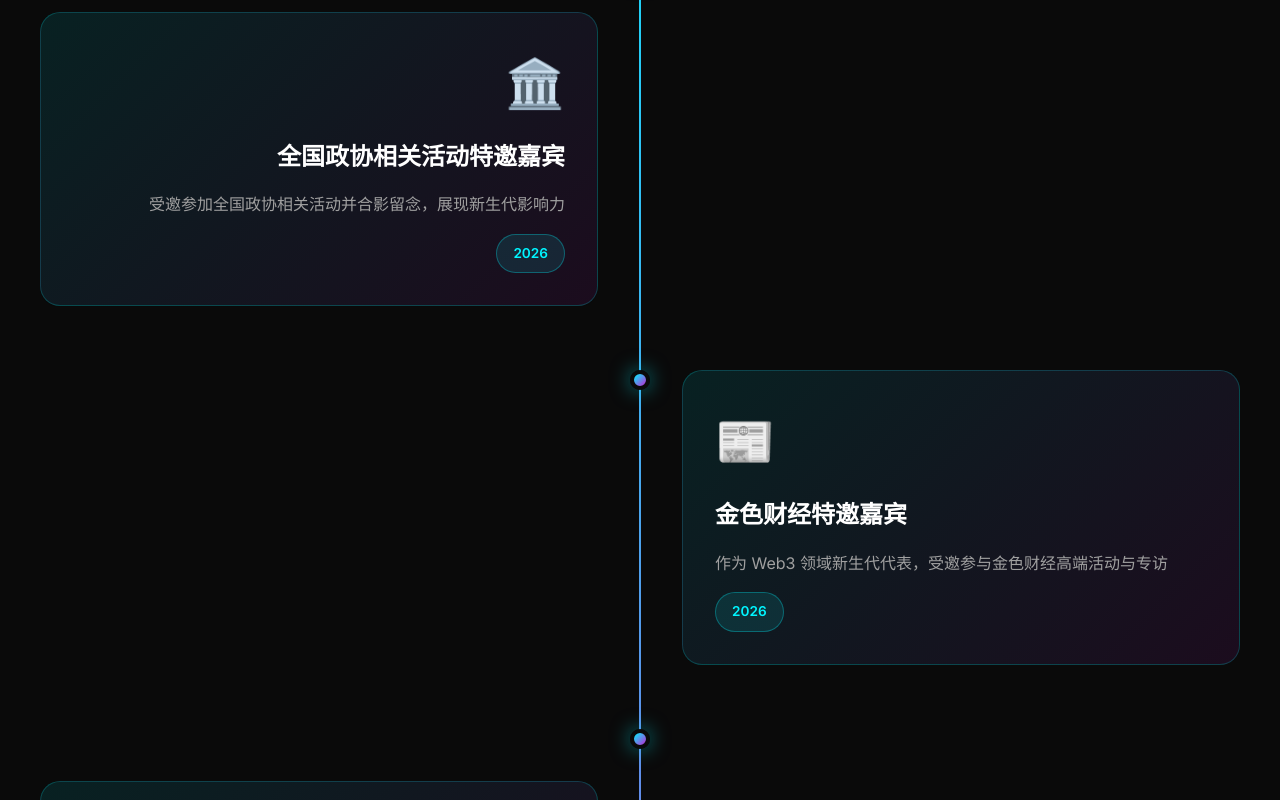
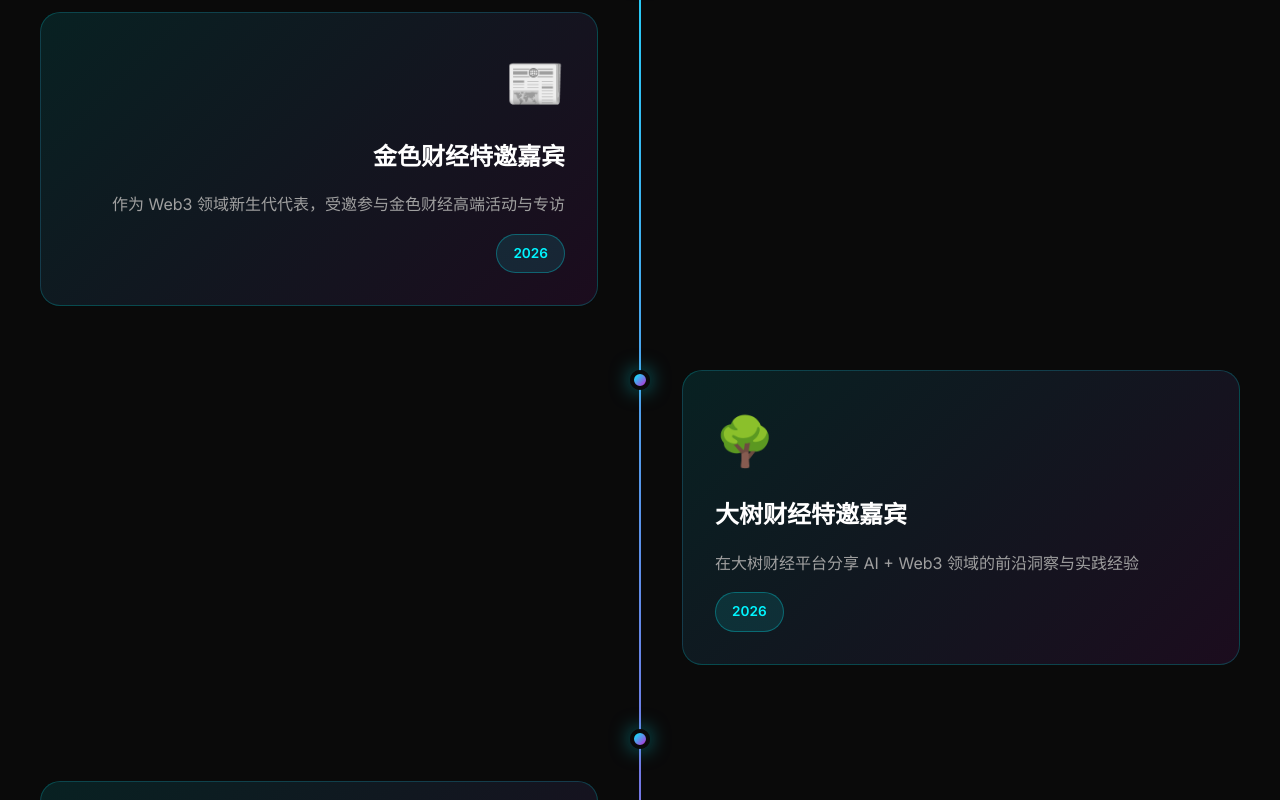
Before and after one commit to leafjava/resume, a Vue app: page / in a window 1280 px wide. Shown: the part 2200-3000 px from the top of the page. Built offline with nearby package versions, Linux system fonts and the light colour scheme.

Commit message:
内容调整

```diff
--- a/src/components/Achievements.vue
+++ b/src/components/Achievements.vue
@@ -29,12 +29,12 @@
     description: '所在团队在国际顶级赛事中脱颖而出，击败来自全球的顶尖选手，荣获世界冠军殊荣',
     date: '2026'
   },
-  {
-    icon: '🏛️',
-    title: '全国政协相关活动特邀嘉宾',
-    description: '受邀参加全国政协相关活动并合影留念，展现新生代影响力',
-    date: '2026'
-  },
+  // {
+  //   icon: '🏛️',
+  //   title: '全国政协相关活动特邀嘉宾',
+  //   description: '受邀参加全国政协相关活动并合影留念，展现新生代影响力',
+  //   date: '2026'
+  // },
   {
     icon: '📰',
     title: '金色财经特邀嘉宾',
```
